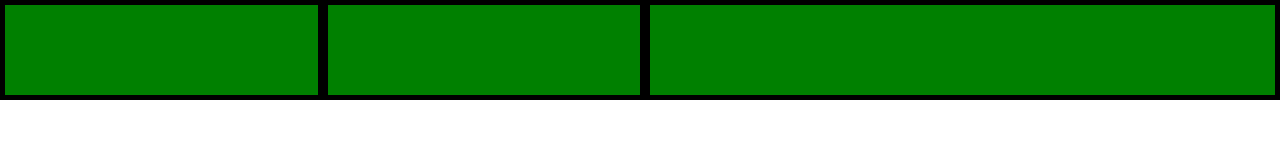
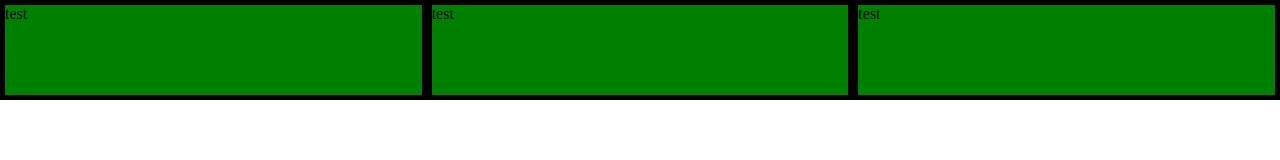
Before and after one commit to Harliamonti/flexbox, a plain HTML site: page index.html in a window 1280 px wide. Drawn offline with Linux system fonts and the light colour scheme.

Commit message:
streamline current code

```diff
--- a/css/style.css
+++ b/css/style.css
@@ -12,9 +12,8 @@ body
 {
     display: flex;
     height: 100px;
-    width: 100vw;
-    margin: 0;
     background-color: aqua;
+    justify-content: center;
 }
 
 .flex-item
@@ -22,10 +21,9 @@ body
     flex: 1;
     background-color: green;
     border: 5px solid black;
-    width: 10vw;
 }
 
 #big-flex-item
 {
-    flex-grow: 2;
+    flex-grow: 1;
 }
--- a/index.html
+++ b/index.html
@@ -10,9 +10,9 @@
 <body>
 
     <div class="flex-container">
-        <div class="flex-item"></div>
-        <div class="flex-item"></div>
-        <div id="big-flex-item"class="flex-item"></div>
+        <div class="flex-item">test</div>
+        <div class="flex-item">test</div>
+        <div id="big-flex-item"class="flex-item">test</div>
     </div>
 
 </body>
```
